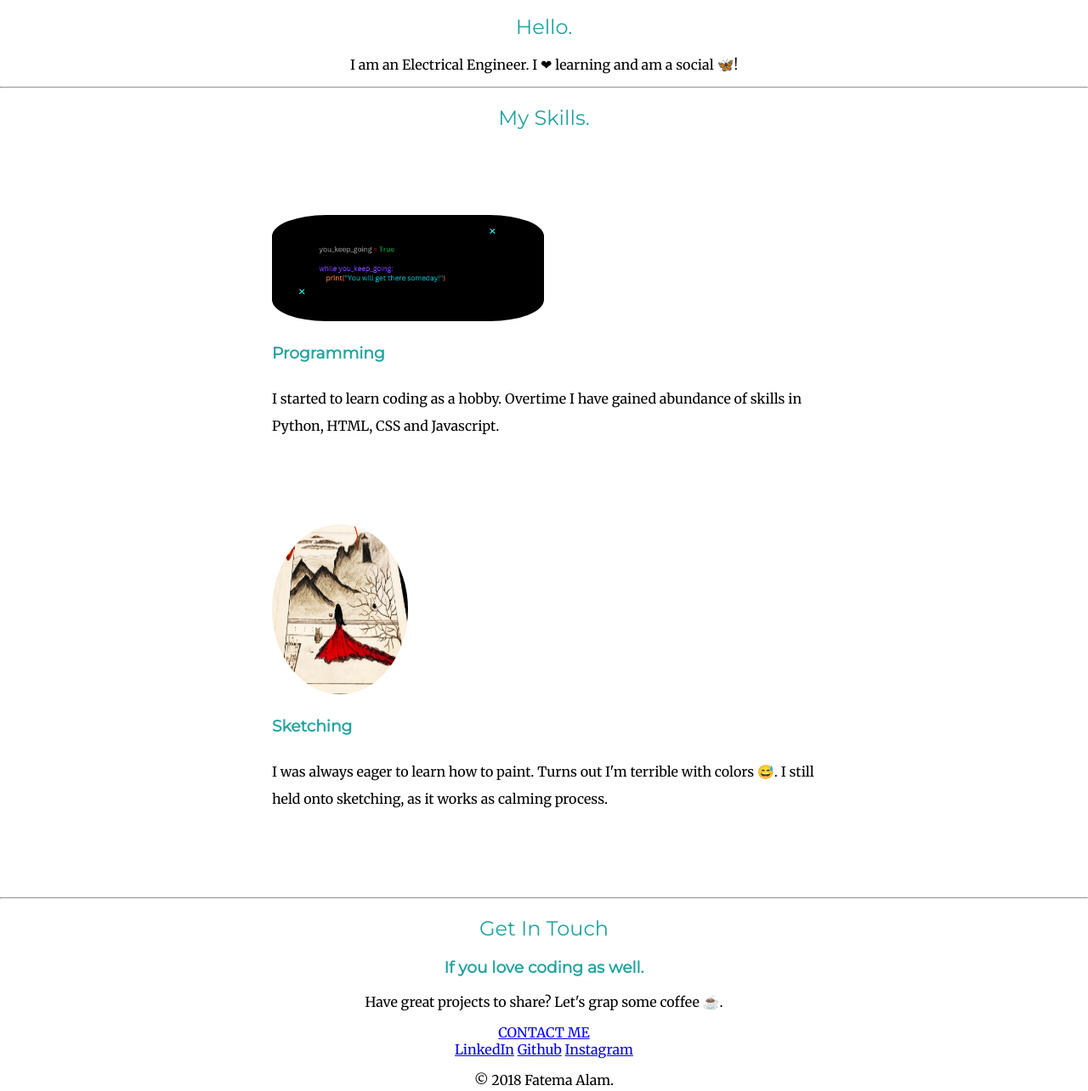
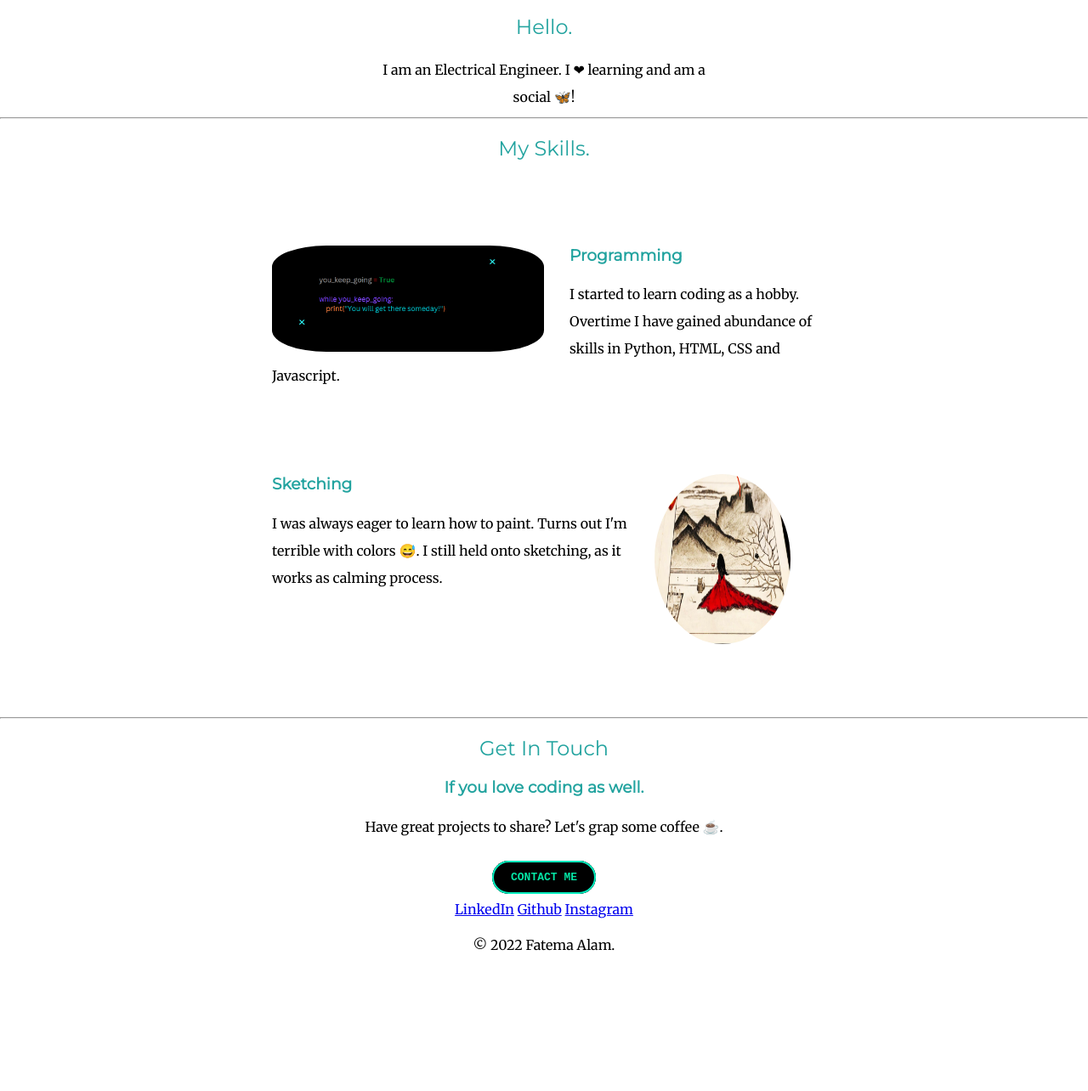
Before and after one commit to fatemakotha/HTML-CSS-Colourful-Personal-Website, a plain HTML site: page index.html in a window 1280 px wide. Shown: the part 1192-2476 px from the top of the page at 85% size. After the commit the page ends 2336 px from the top, so only its background shows below. Drawn offline with Linux system fonts and the light colour scheme.

Commit message:
Set p line-height to 2

```diff
--- a/index.html
+++ b/index.html
@@ -35,7 +35,7 @@
       <br>
     <img class="kt" src="kt.png" alt="kt-img">
     <h2>Hello.</h2>
-    <p>I am an Electrical Engineer. I ❤ learning and am a social 🦋!</p>
+    <p class="intro">I am an Electrical Engineer. I ❤ learning and am a social 🦋!</p>
   </div>
   <hr>
   <div class="skills">
@@ -43,20 +43,23 @@
     <div class="skill-row">
       <img class="skills-img" src="skills.png" alt="skills-img">
       <h3>Programming</h3>
-      <p>I started to learn coding as a hobby. Overtime I have gained abundance of skills in Python, HTML, CSS and Javascript.</p>
+      <p class="coding-description">I started to learn coding as a hobby. Overtime I have gained abundance of skills in Python, HTML, CSS and Javascript.</p>
     </div>
     <div class="skill-row">
       <img class="sketch-img" src="sketch.jpeg" alt="sketch-img">
       <h3>Sketching</h3>
-      <p>I was always eager to learn how to paint. Turns out I'm terrible with colors 😅. I still held onto sketching, as it works as calming process.</p>
+      <p class="sketch-description">I was always eager to learn how to paint. Turns out I'm terrible with colors 😅. I still held onto sketching, as it works as calming process.</p>
     </div>
+      <br><br>
   </div>
   <hr>
   <div class="contact-me">
     <h2>Get In Touch</h2>
     <h3>If you love coding as well.</h3>
     <p>Have great projects to share? Let's grap some coffee ☕.</p>
+      <br>
     <a class="btn" href="mailto:name@email.com">CONTACT ME</a>
+      <br><br>
   </div>
 </div>
 
@@ -65,7 +68,7 @@
   <a class="footer-link" href="https://www.linkedin.com/in/fatemaalamkotha//">LinkedIn</a>
   <a class="footer-link" href="https://github.com/fatemakotha">Github</a>
   <a class="footer-link" href="https://www.instagram.com/fatimakotha/?hl=en">Instagram</a>
-  <p>© 2018 Fatema Alam.</p>
+  <p>© 2022 Fatema Alam.</p>
 </div>
 <!--_________________________________________________________________________________________________________-->
 </body>
--- a/style.css
+++ b/style.css
@@ -30,6 +30,14 @@ h2 {
 h3 {
     font-family: 'Montserrat', sans-serif;
     color: #22A39F;
+}
+
+p {
+    line-height: 2;
+}
+
+hr {
+    border-top: 5px solid dotted;
 }
 
 .pro {
@@ -91,27 +99,69 @@ h3 {
     height: 200px;
     width: 200px;
 }
+
+.intro {
+    width: 30%;
+    margin: auto;
+}
 .skills-img {
     width: 50%;
-
     border-radius: 20%;
+    float: left;
+    margin-right: 30px;
 }
 
 .sketch-img {
     width: 25%;
     height: 25%;
     border-radius: 50%;
+    float: right;
+    margin-right: 30px;
 }
 
 .skill-row {
     width: 50%;
     margin: 100px auto 100px auto;
     text-align: left;
-    line-height: 2;
+
 }
-
-
-
+/*
+.coding-description {
+    clear: left;
+}
+.sketch-description {
+    clear: right
+}
+*/
 .bottom-container {
 
 }
+
+.btn {
+  background: #000000;
+  background-image: -webkit-linear-gradient(top, #000000, #000000);
+  background-image: -moz-linear-gradient(top, #000000, #000000);
+  background-image: -ms-linear-gradient(top, #000000, #000000);
+  background-image: -o-linear-gradient(top, #000000, #000000);
+  background-image: linear-gradient(to bottom, #000000, #000000);
+  -webkit-border-radius: 60;
+  -moz-border-radius: 60;
+  border-radius: 60px;
+  font-family: Courier New;
+  color: #05e6a6;
+  font-size: 13px;
+  font-weight: bold;
+  padding: 10px 20px 10px 20px;
+  border: solid #00edbe 2px;
+  text-decoration: none;
+}
+
+.btn:hover {
+  background: #d1dee6;
+  background-image: -webkit-linear-gradient(top, #d1dee6, #ffffff);
+  background-image: -moz-linear-gradient(top, #d1dee6, #ffffff);
+  background-image: -ms-linear-gradient(top, #d1dee6, #ffffff);
+  background-image: -o-linear-gradient(top, #d1dee6, #ffffff);
+  background-image: linear-gradient(to bottom, #d1dee6, #ffffff);
+  text-decoration: none;
+}
```
